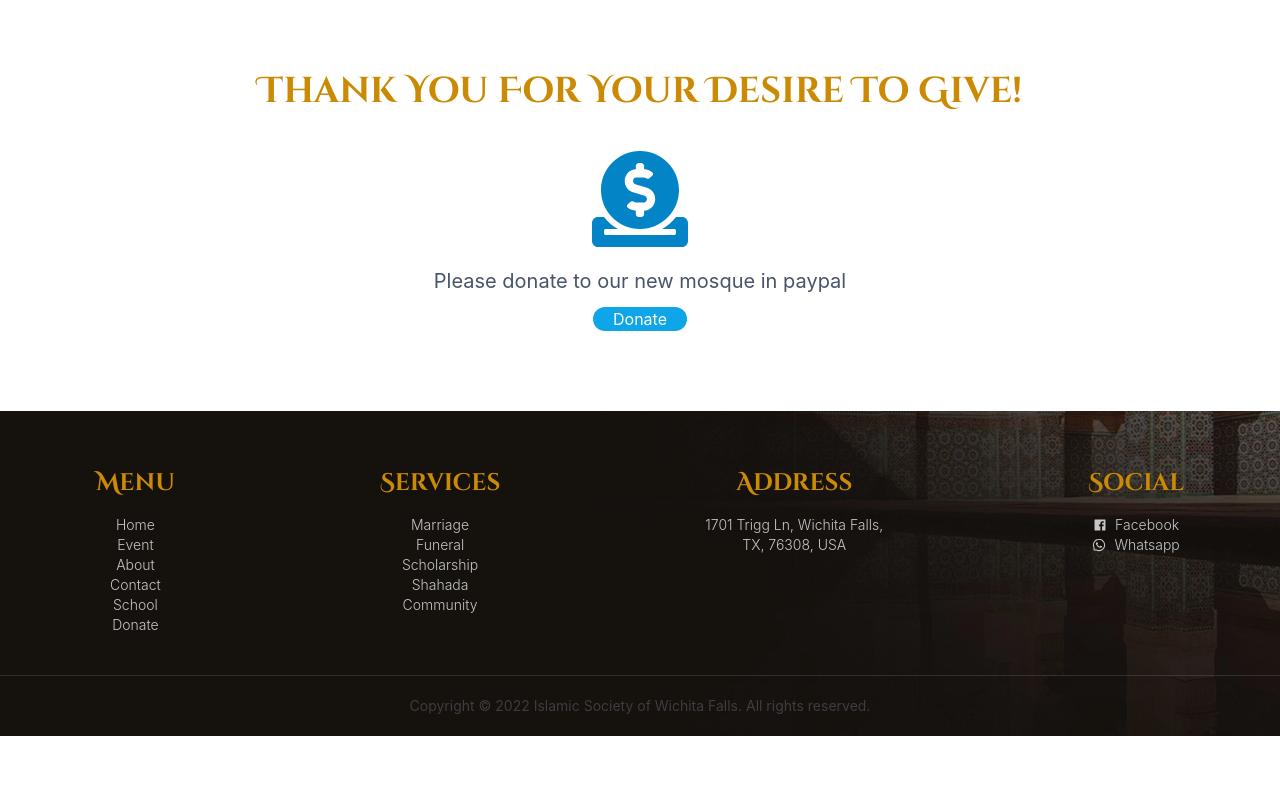
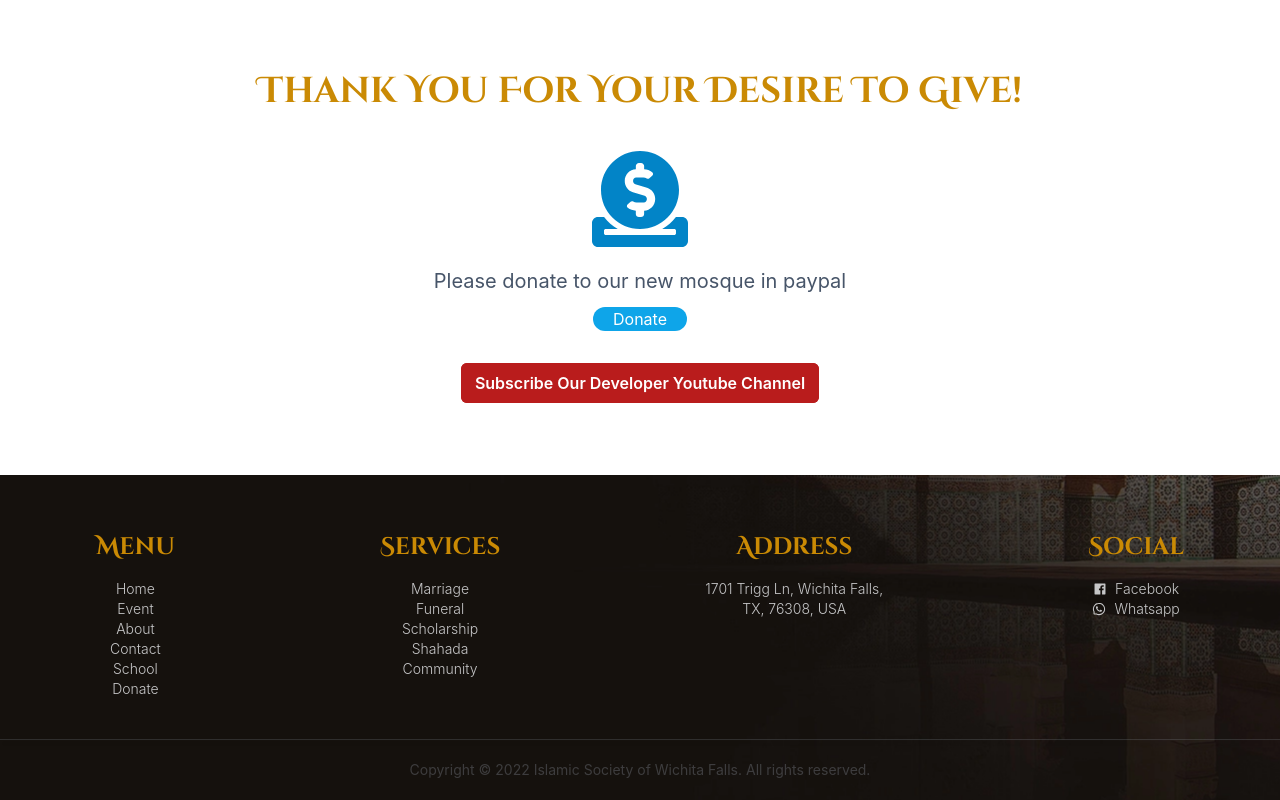
Before and after one commit to wfic/site, a Next.js app: page /donate in a window 1280 px wide. Shown: the part 882-1682 px from the top of the page. Before the commit the page ends 1618 px from the top, so only its background shows below. Built offline with nearby package versions, Linux system fonts and the light colour scheme.

Commit message:
subscribe btn updated

```diff
--- a/pages/donate.js
+++ b/pages/donate.js
@@ -56,6 +56,11 @@ function donate() {
                         </button>
 
                     </div>
+                    <div className="developerChannel text-center mt-10">
+                        <Link href="https://www.youtube.com/channel/UCen4h4v9NnDKEHzOvE93BIA">
+                            <a className="py-2 px-3 bg-red-700 text-white font-semibold rounded-md  border-red-700 hover: border-2 hover:border-red-700 hover:bg-white hover:text-red-700"><span >Subscribe</span> Our Developer Youtube Channel</a>
+                        </Link>
+                    </div>
                 </div>
             </div>
         </main>
--- a/styles/globals.css
+++ b/styles/globals.css
@@ -9,9 +9,3 @@ body {
 @tailwind base;
 @tailwind components;
 @tailwind utilities;
-
-@layer components {
-    .container-layer {
-        /* @apply px-5 py-5 sm:px-20 md:px-36 lg:px-48 xl:px-64; */
-    }
-}
```
Also changed, not shown: 1 other file (tests, documents, lock files or other folders).
